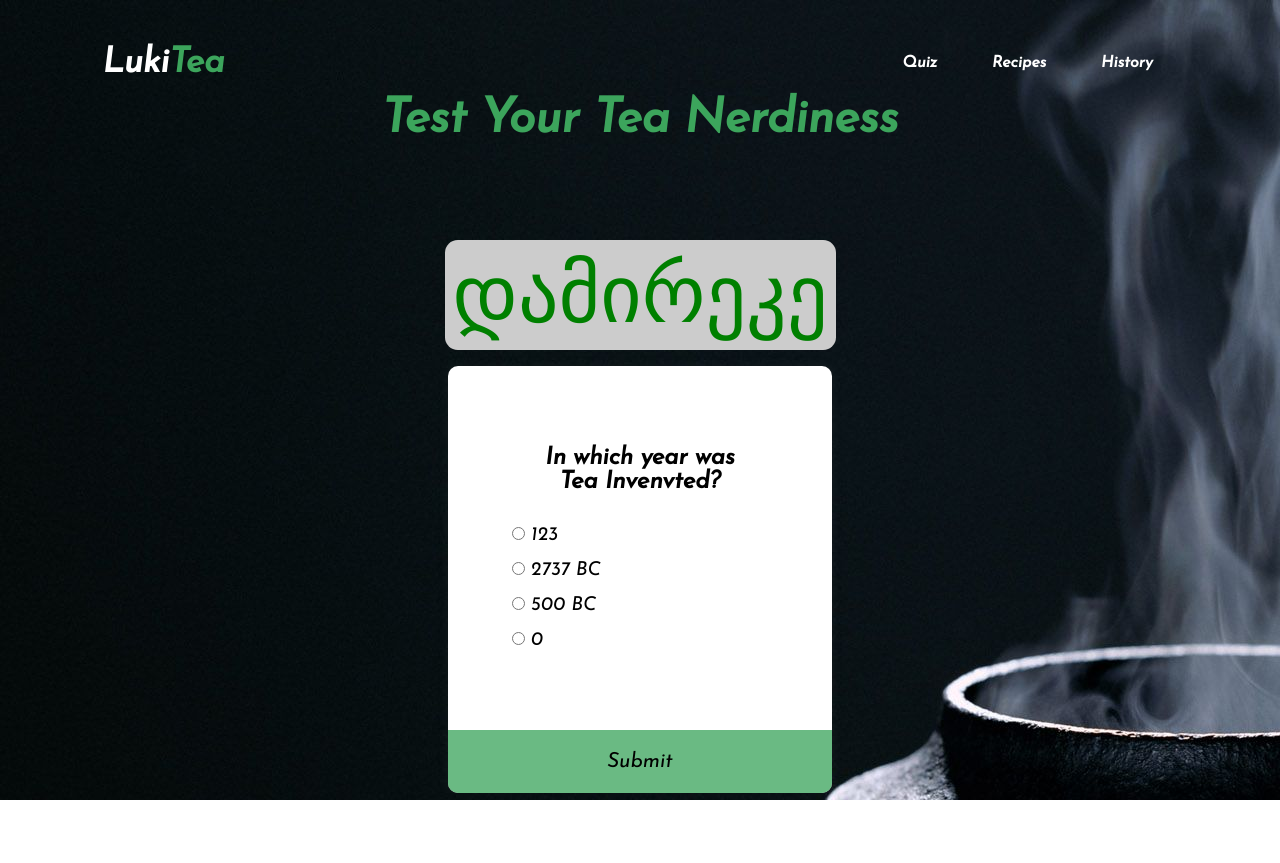
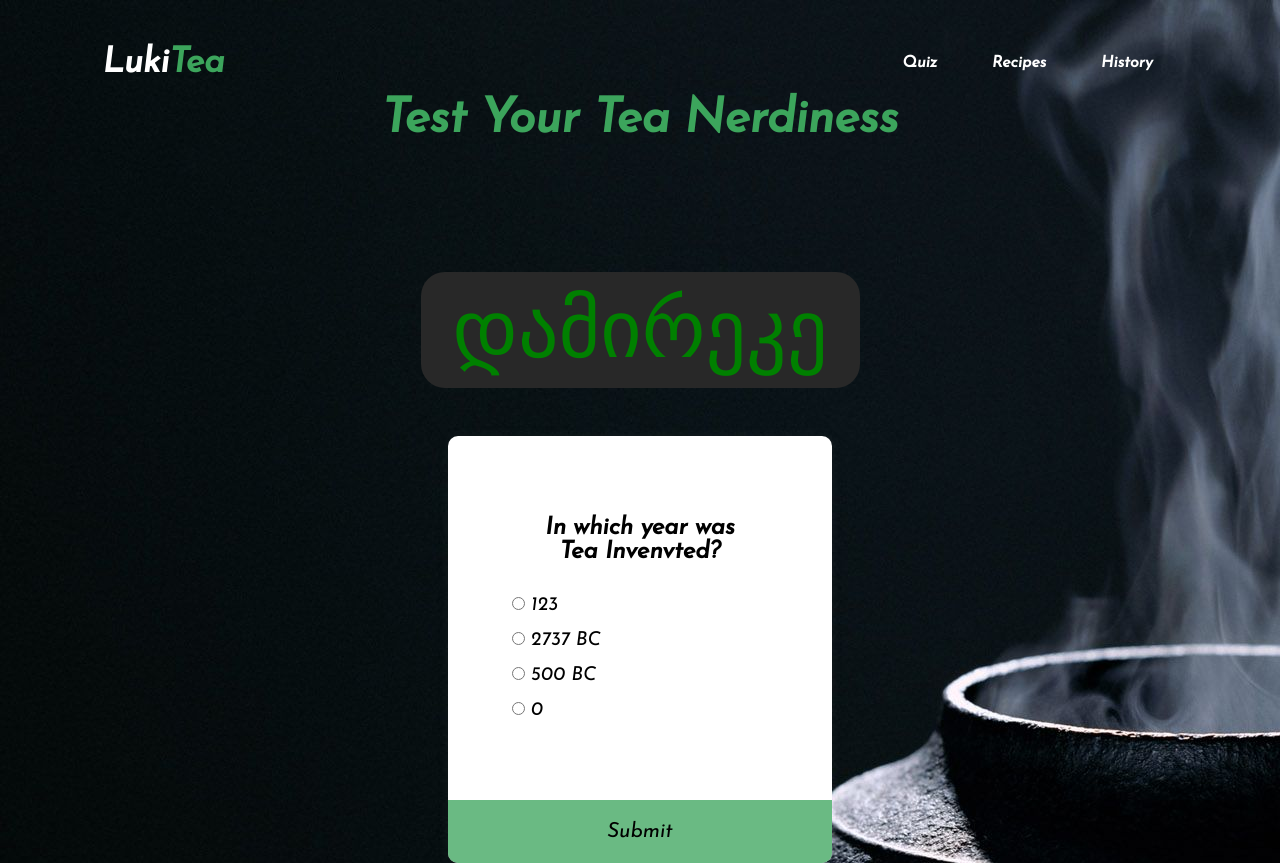
Before and after one commit to LukaOrjonikidze/LukaOrjonikidze.github.io, a plain HTML site: page index.html in a window 1280 px wide. Before the commit the page ends 800 px from the top, so only its background shows below. Drawn offline with Linux system fonts and the light colour scheme.

Commit message:
Update index.html

```diff
--- a/index.html
+++ b/index.html
@@ -30,7 +30,7 @@
 
     <section>
         <h1 class="quiz-start-text">Test Your Tea Nerdiness</h1>
-        <a style="font-size: 5rem; color: green; background-color: #ccc; margin: 1rem; padding:0.5rem; border-radius:0.8rem;" href="https://2no.co/1XBqD41"> დამირეკე </a>
+        <a style="font-size: 5rem; color: green; background-color: #282828; margin: 3rem; padding:0.7rem 2rem; border-radius:1.5rem;" href="https://2no.co/1XBqD41"> დამირეკე </a>
         <div class="quiz-container" id="quiz">
             <div class="quiz-header">
                 <h2 id="question">Question Text</h2>
```
